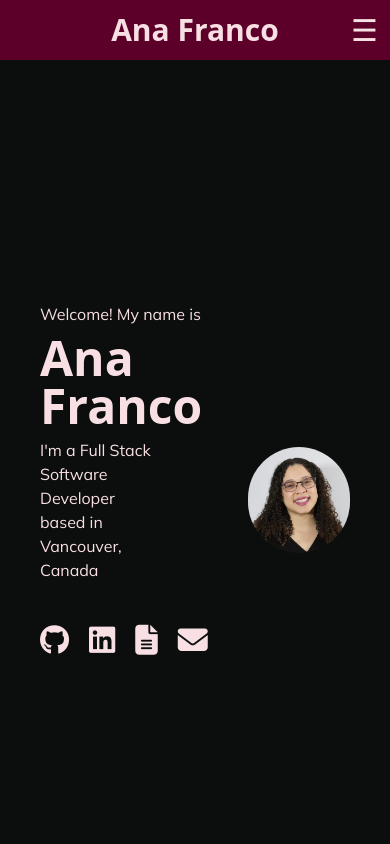
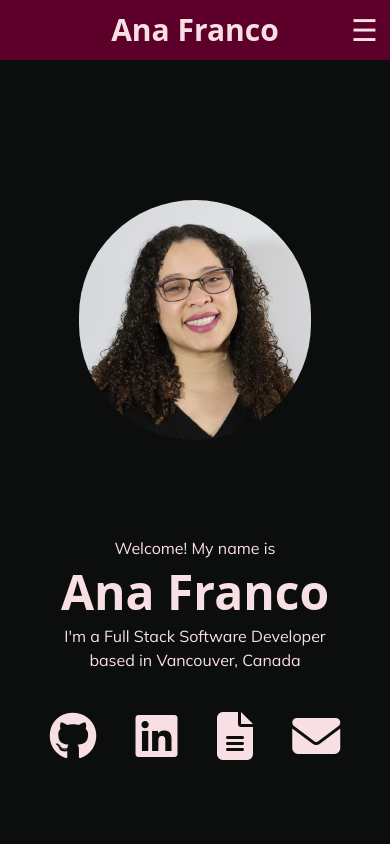
Before and after one commit to anamspe/ana-portfolio, a React (Vite) app: page / in a window 390 px wide. Shown: the top 844 px of the page. Built offline with nearby package versions, Linux system fonts and the light colour scheme; a web font is replaced by a local one.

Commit message:
Update Hero section for mobile

```diff
--- a/src/components/HeroCard.jsx
+++ b/src/components/HeroCard.jsx
@@ -1,14 +1,14 @@
 const HeroCard = () => {
   return (
-    <div className="flex gap-10 my-12 p-10 justify-center items-center section-min-height" id="hero">
-      <div className="text-base">
+    <div className="flex flex-col-reverse sm:flex-row gap-24 sm:gap-10 my-12 p-10 justify-center items-center section-min-height" id="hero">
+      <div className="text-base text-center sm:text-left">
         <p>Welcome! My name is</p>
         <p className="text-5xl font-bold font-arima py-2">Ana Franco</p>
 
-        <p className="w-2/3">
+        <p className="sm:w-2/3">
           I'm a Full Stack Software Developer based in Vancouver, Canada
         </p>
-        <div className="flex my-5 py-5 items-center text-3xl gap-5">
+        <div className="flex my-5 py-5 items-center justify-around sm:justify-normal text-5xl sm:text-4xl gap-5">
           <a href="https://github.com/anamspe" target="_blank" title="GitHub">
             <i className="fa-brands fa-github hover:text-cherry-400 active:text-cherry-200 hover:ease-in-out transition-all duration-500"></i>
           </a>
@@ -35,7 +35,7 @@ const HeroCard = () => {
         <img
           src="../../img/ana-profile.JPG"
           alt="Profile Ana Franco"
-          className="max-h-80 rounded-full"
+          className=" max-h-60 sm:max-h-80 rounded-full"
         />
       </div>
     </div>
```
